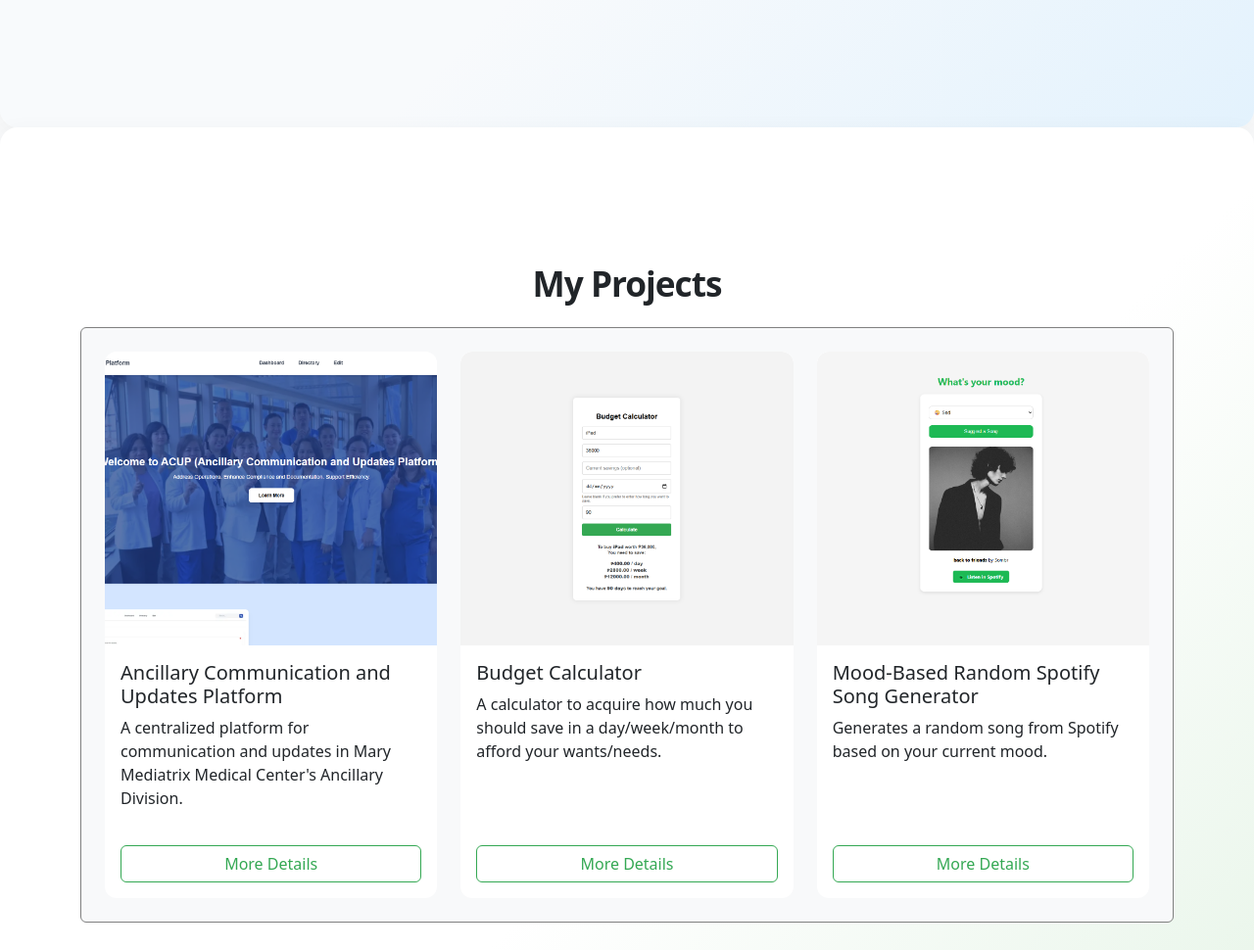
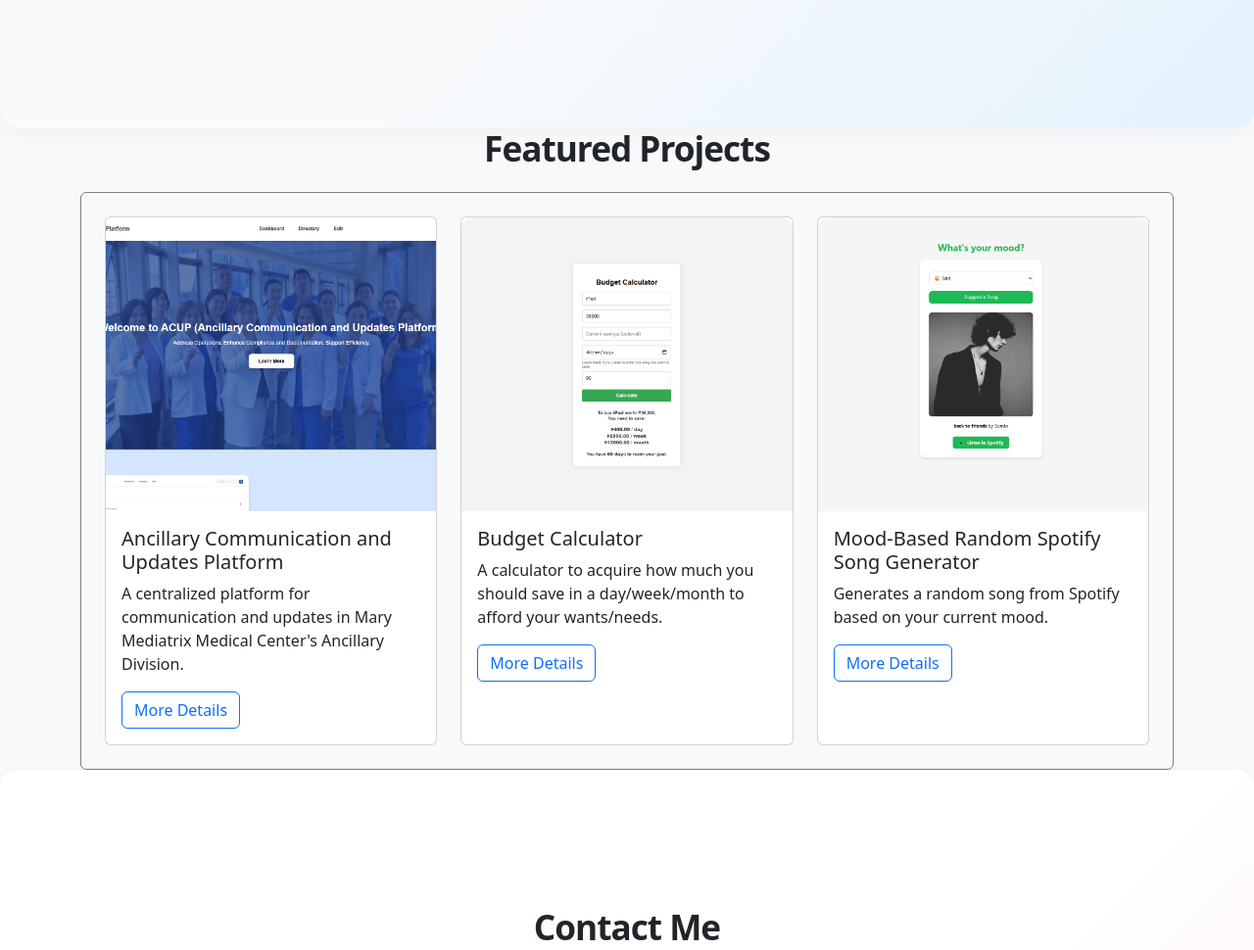
Before and after one commit to bmsj23/html-css-js, a plain HTML site: page index.html in a window 1280 px wide. Shown: the part 860-1830 px from the top of the page at 98% size. Drawn offline with nearby package versions, Linux system fonts and the light colour scheme.

Commit message:
arrange hyperlinks and change portfolio class to 'projects'

```diff
--- a/index.html
+++ b/index.html
@@ -26,7 +26,7 @@
         <div class="collapse navbar-collapse" id="navbarNav">
           <ul class="navbar-nav ms-auto">
             <li class="nav-item"><a class="nav-link" href="#about">About</a></li>
-            <li class="nav-item"><a class="nav-link" href="#portfolio">Projects</a></li>
+            <li class="nav-item"><a class="nav-link" href="#projects">Projects</a></li>
             <li class="nav-item"><a class="nav-link" href="#contact">Contact</a></li>
           </ul>
         </div>
@@ -48,20 +48,20 @@
       </div>
     </section>
 
-    <!-- Portfolio Section -->
-    <section id="portfolio" class="portfolio-section">
+    <!-- projects Section -->
+    <section id="projects" class="projects-section">
       <div class="container">
-        <h2 class="mb-4 text-center">My Projects</h2>
+        <h2 class="projects-main-title mb-4 text-center">Featured Projects</h2>
         <div class="projects-container p-4 rounded">
           <div class="card-container row g-4">
             <!-- Project 1 -->
             <div class="col-md-4">
-              <div class="card portfolio-card h-100 stack-card">
+              <div class="card projects-card h-100 stack-card">
                 <div class="card-img-wrap">
                   <img src="acup-project.png" class="card-img-top" alt="Project 1" />
                 </div>
                 <div class="card-body">
-                  <h5 class="card-title portfolio-title" data-bg="#e3f2fd" data-bs-toggle="modal" data-bs-target="#project1Modal">Ancillary Communication and Updates Platform</h5>
+                  <h5 class="card-title projects-title" data-bg="#e3f2fd" data-bs-toggle="modal" data-bs-target="#project1Modal">Ancillary Communication and Updates Platform</h5>
                   <p class="card-text">A centralized platform for communication and updates in Mary Mediatrix Medical Center's Ancillary Division.</p>
                   <button class="btn btn-outline-primary" data-bs-toggle="modal" data-bs-target="#project1Modal">More Details</button>
                 </div>
@@ -70,12 +70,12 @@
 
             <!-- Project 2 -->
             <div class="col-md-4">
-              <div class="card portfolio-card h-100 stack-card">
+              <div class="card projects-card h-100 stack-card">
                 <div class="card-img-wrap">
                   <img src="budgetcalculator-project.png" class="card-img-top" alt="Project 2" />
                 </div>
                 <div class="card-body">
-                  <h5 class="card-title portfolio-title" data-bg="#fce4ec" data-bs-toggle="modal" data-bs-target="#project2Modal">Budget Calculator</h5>
+                  <h5 class="card-title projects-title" data-bg="#fce4ec" data-bs-toggle="modal" data-bs-target="#project2Modal">Budget Calculator</h5>
                   <p class="card-text">A calculator to acquire how much you should save in a day/week/month to afford your wants/needs.</p>
                   <button class="btn btn-outline-primary" data-bs-toggle="modal" data-bs-target="#project2Modal">More Details</button>
                 </div>
@@ -84,12 +84,12 @@
 
             <!-- Project 3 -->
             <div class="col-md-4">
-              <div class="card portfolio-card h-100 stack-card">
+              <div class="card projects-card h-100 stack-card">
                 <div class="card-img-wrap">
                   <img src="spotifysong-project.png" class="card-img-top" alt="Project 3" />
                 </div>
                 <div class="card-body">
-                  <h5 class="card-title portfolio-title" data-bg="#e8f5e9" data-bs-toggle="modal" data-bs-target="#project3Modal">Mood-Based Random Spotify Song Generator</h5>
+                  <h5 class="card-title projects-title" data-bg="#e8f5e9" data-bs-toggle="modal" data-bs-target="#project3Modal">Mood-Based Random Spotify Song Generator</h5>
                   <p class="card-text">Generates a random song from Spotify based on your current mood.</p>
                   <button class="btn btn-outline-primary" data-bs-toggle="modal" data-bs-target="#project3Modal">More Details</button>
                 </div>
@@ -103,7 +103,7 @@
     <!-- Contact Form Section -->
     <section id="contact" class="py-5">
       <div class="container">
-        <h2 class="mb-4 text-center">Contact Me</h2>
+        <h2 class="contact-text mb-4 text-center">Contact Me</h2>
         <div class="row justify-content-center">
           <p class="contact-desc">Have any concerns or wishes? Fill-up the form below!</p>
           <div class="col-md-6">
@@ -176,10 +176,10 @@
         <div class="container wide">
             <p>© 2025 Benedict San Juan. All rights reserved.</p>
             <div class="social-icons">
-            <a href="http://github.com" target="_blank" aria-label="GitHub">
+            <a href="http://github.com/bmsj23" target="_blank" aria-label="GitHub">
                 <i class="fa-brands fa-github fa-lg"></i>
             </a>
-            <a href="http://linkedin.com" target="_blank" aria-label="LinkedIn" class="ms-3">
+            <a href="https://ph.linkedin.com/in/benedict-san-juan-8b4904151?trk=people-guest_people_search-card" target="_blank" aria-label="LinkedIn" class="ms-3">
                 <i class="fa-brands fa-linkedin fa-lg"></i>
             </a>
             <a href="mailto:benedict_sanjuan@dlsl.edu.ph" aria-label="Email" class="ms-3">
```
